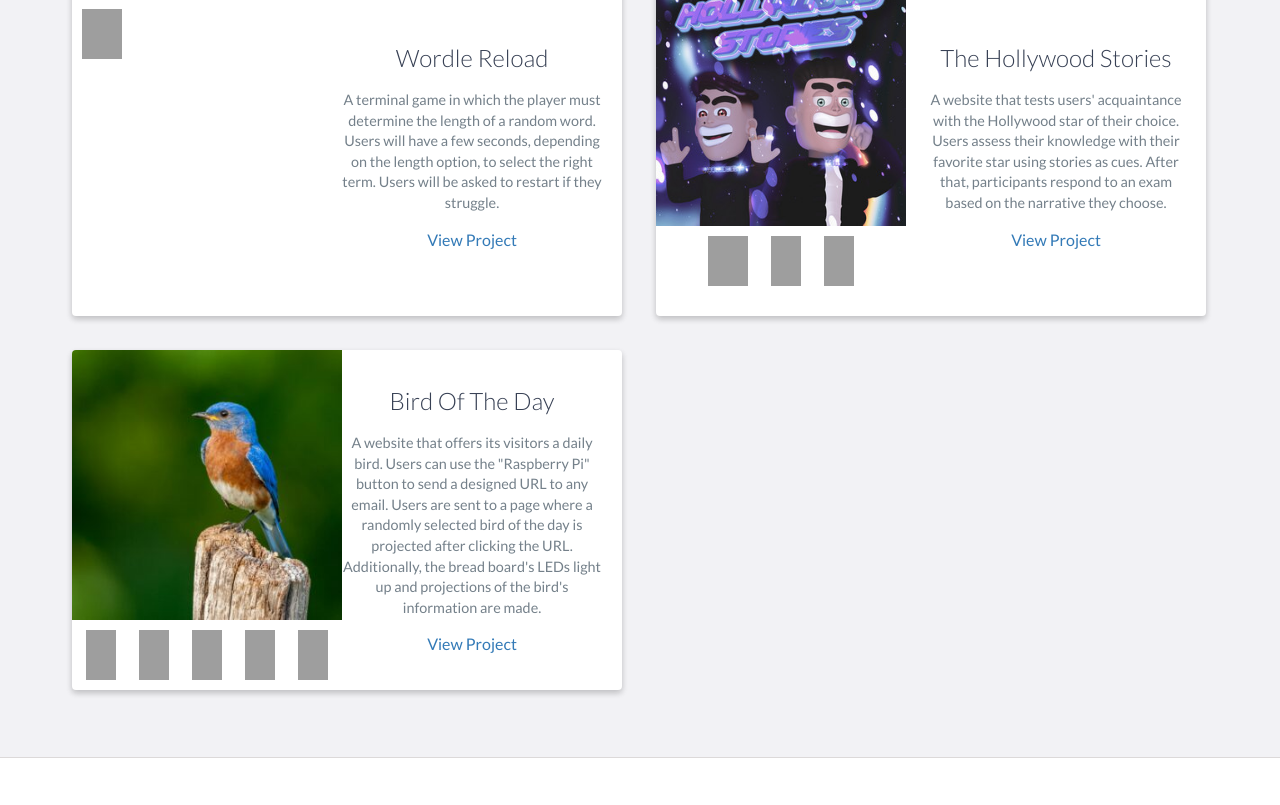
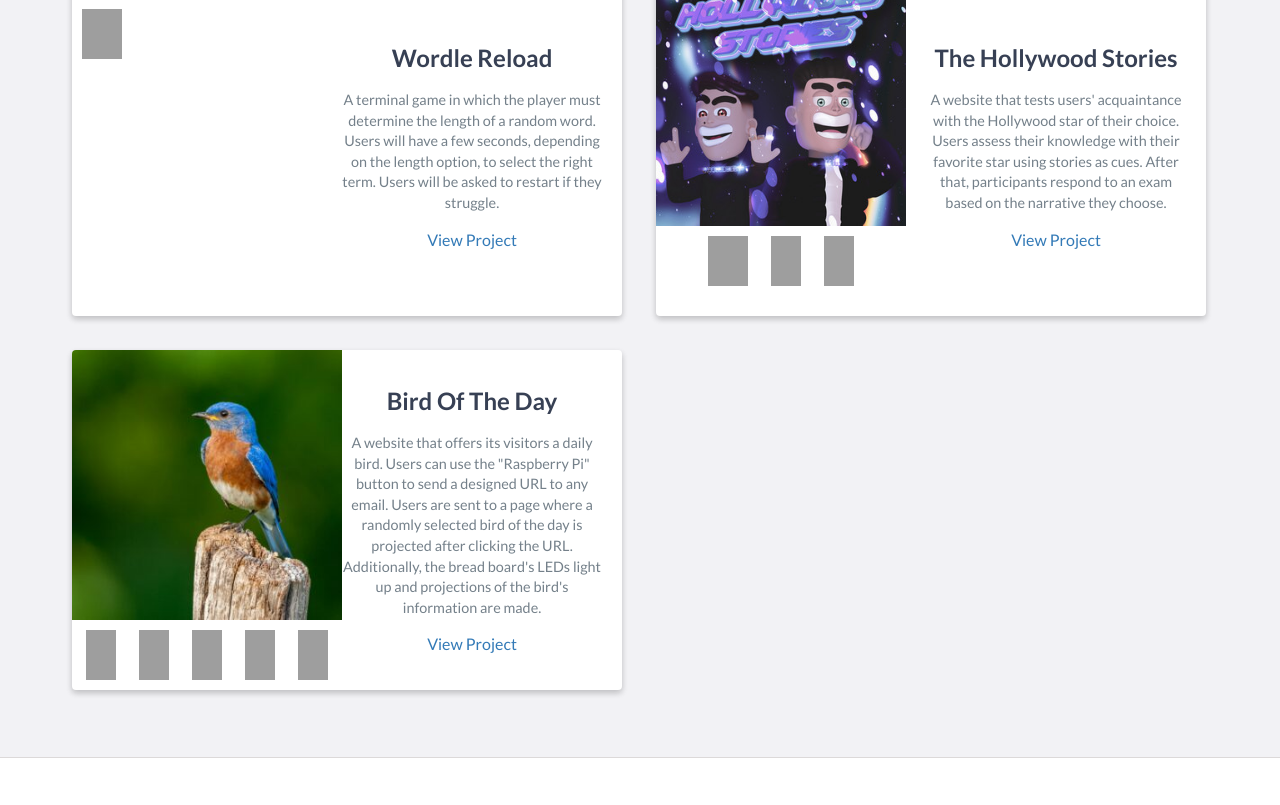
Before and after one commit to UBakaliya/Uvaish-Bakaliya, a plain HTML site: page index.html in a window 1280 px wide. Shown: the part 1884-2689 px from the top of the page. Drawn offline with nearby package versions, Linux system fonts and the light colour scheme; grey boxes are pictures that could not be loaded.

Commit message:
image load

```diff
--- a/index.html
+++ b/index.html
@@ -126,7 +126,7 @@
 
             <!-- End .project-image -->
             <div class="project-info">
-              <h3>Wordle Reload</h3>
+              <h3><b>Wordle Reload</b></h3>
               <p>
                 A terminal game in which the player must determine the length of a random word. Users will have a few seconds, depending on the
                 length option, to select the right term. Users will be asked to restart if they struggle.
@@ -147,7 +147,7 @@
             </div>
             <!-- End .project-image -->
             <div class="project-info">
-              <h3>The Hollywood Stories</h3>
+              <h3><b>The Hollywood Stories</b></h3>
               <p>
                 A website that tests users' acquaintance with the Hollywood star
                 of their choice. Users assess their knowledge with their
@@ -161,17 +161,17 @@
 
         <div class="project shadow-large">
             <div class="project-image">
-              <img src="./images/birdoftheday.jpg" width="270"/>
+              <img src="./images/birdoftheday.jpeg" width="270"/>
               <br>
               <img class="langIcon" src="https://cdn.jsdelivr.net/gh/devicons/devicon/icons/html5/html5-original-wordmark.svg" height="10" width="50"/>
               <img class="langIcon" src="https://cdn.jsdelivr.net/gh/devicons/devicon/icons/css3/css3-original-wordmark.svg" height="10" width="50"/>
               <img class="langIcon" src="https://cdn.jsdelivr.net/gh/devicons/devicon/icons/python/python-original-wordmark.svg"  height="10" width="50"/>
               <img class="langIcon" src="https://cdn.jsdelivr.net/gh/devicons/devicon/icons/flask/flask-original-wordmark.svg" height="10" width="50"/>
               <img class="langIcon" src="https://cdn.jsdelivr.net/gh/devicons/devicon/icons/raspberrypi/raspberrypi-original-wordmark.svg" height="10" width="50"/>
-        </div>
+            </div>
             <!-- End .project-image -->
             <div class="project-info">
-              <h3>Bird Of The Day</h3>
+              <h3><b>Bird Of The Day</b></h3>
               <p>
                 A website that offers its visitors a daily bird. Users can use the "Raspberry Pi" button to send a designed URL to any email. Users are sent to a page where a randomly selected bird of the day is projected after clicking the URL. Additionally, the bread board's LEDs light up and projections of the bird's information are made.
               </p>
```
Also changed, not shown: images/birdoftheday.jpeg (renamed from images/birdoftheday.jpg).
